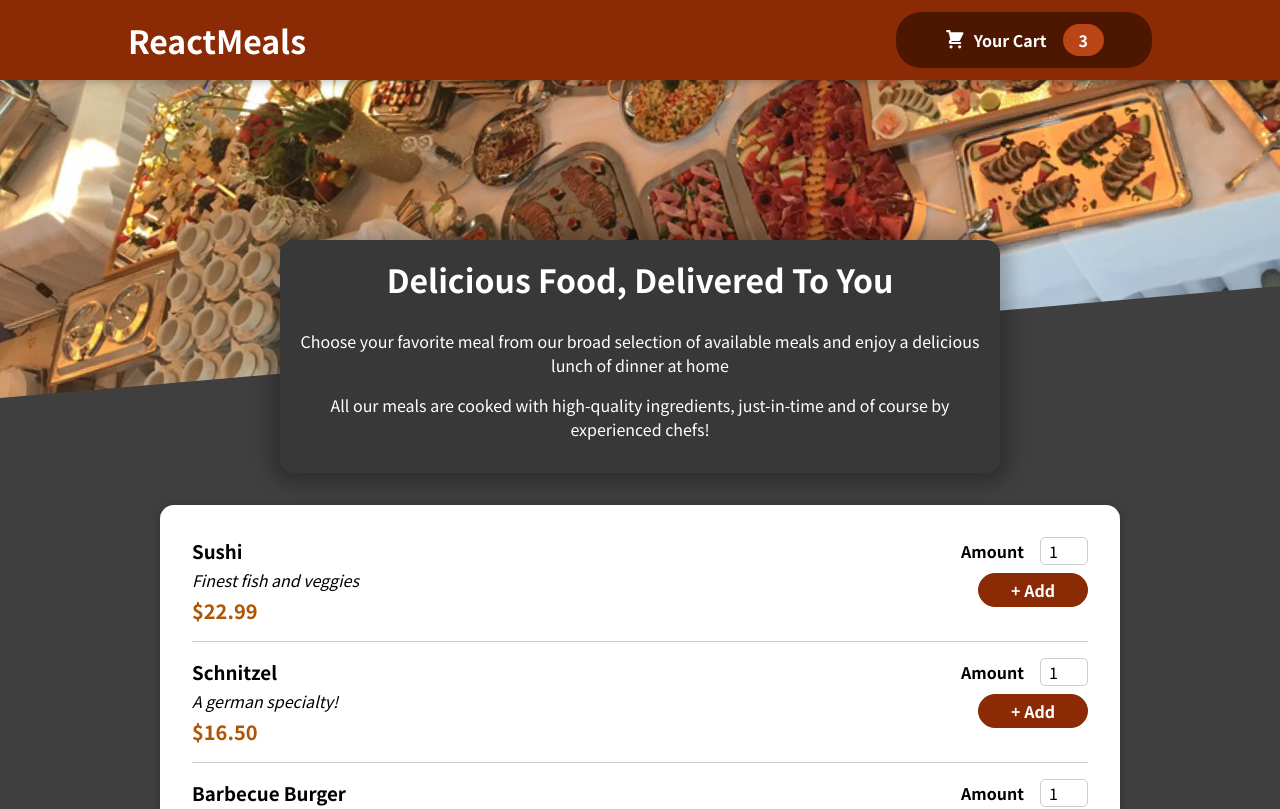
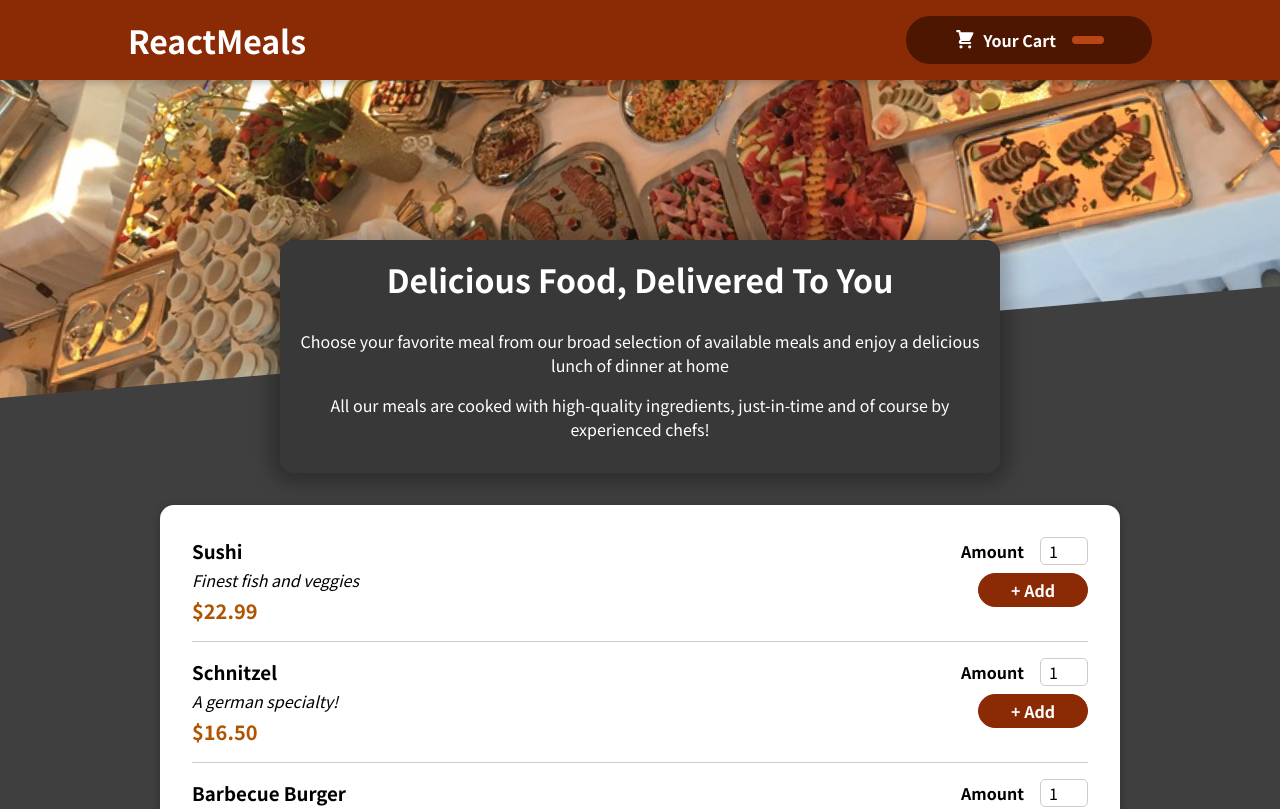
Before and after one commit to Momenuzzaman/react_meals, a React (Create React App) app: page / in a window 1280 px wide. Shown: the top 809 px of the page. Built offline with nearby package versions, Linux system fonts and the light colour scheme.

Commit message:
cart context

```diff
--- a/src/components/Layout/HeaderCartButton.js
+++ b/src/components/Layout/HeaderCartButton.js
@@ -1,15 +1,21 @@
-import React from 'react';
+import React, { useContext } from 'react';
+import CartContext from '../../store/cart-context';
 import CartIcon from '../Cart/CartIcon';
 import classes from './HeaderCartButton.module.css'
 
 const HeaderCartButton = (props) => {
+    const cartCtx = useContext(CartContext);
+
+    const numbersOfCartItems = cartCtx.items.reduce((currentNumber, item) => {
+        return currentNumber + item.amount;
+    }, 0);
     return (
         <button className={classes.button} onClick={props.onClick}>
             <span className={classes.icon}>
                 <CartIcon />
             </span>
             <span>Your Cart</span>
-            <span className={classes.badge}>3</span>
+            <span className={classes.badge}></span>
         </button>
     );
 };
```
Also changed, not shown: 1 other file (tests, documents, lock files or other folders).
